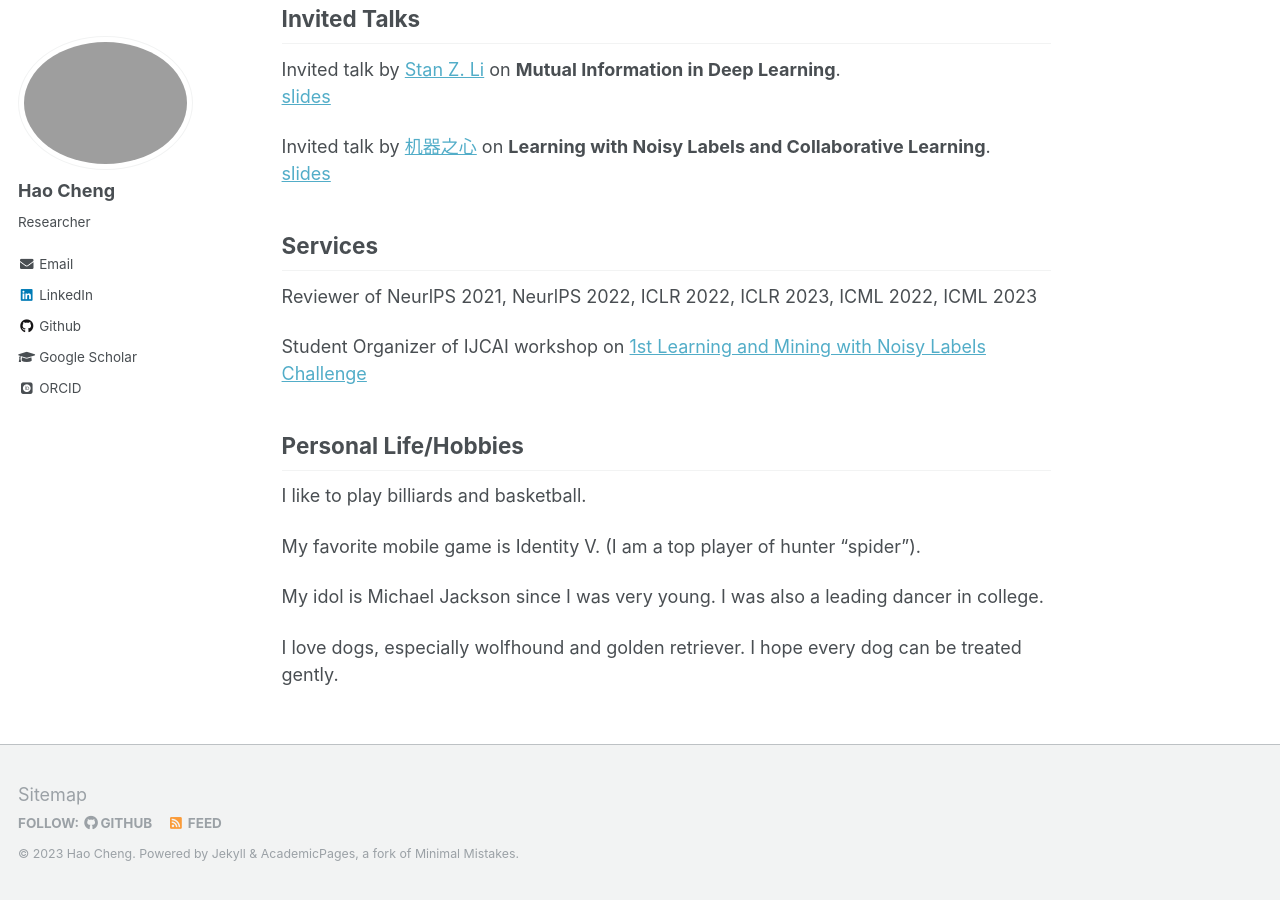
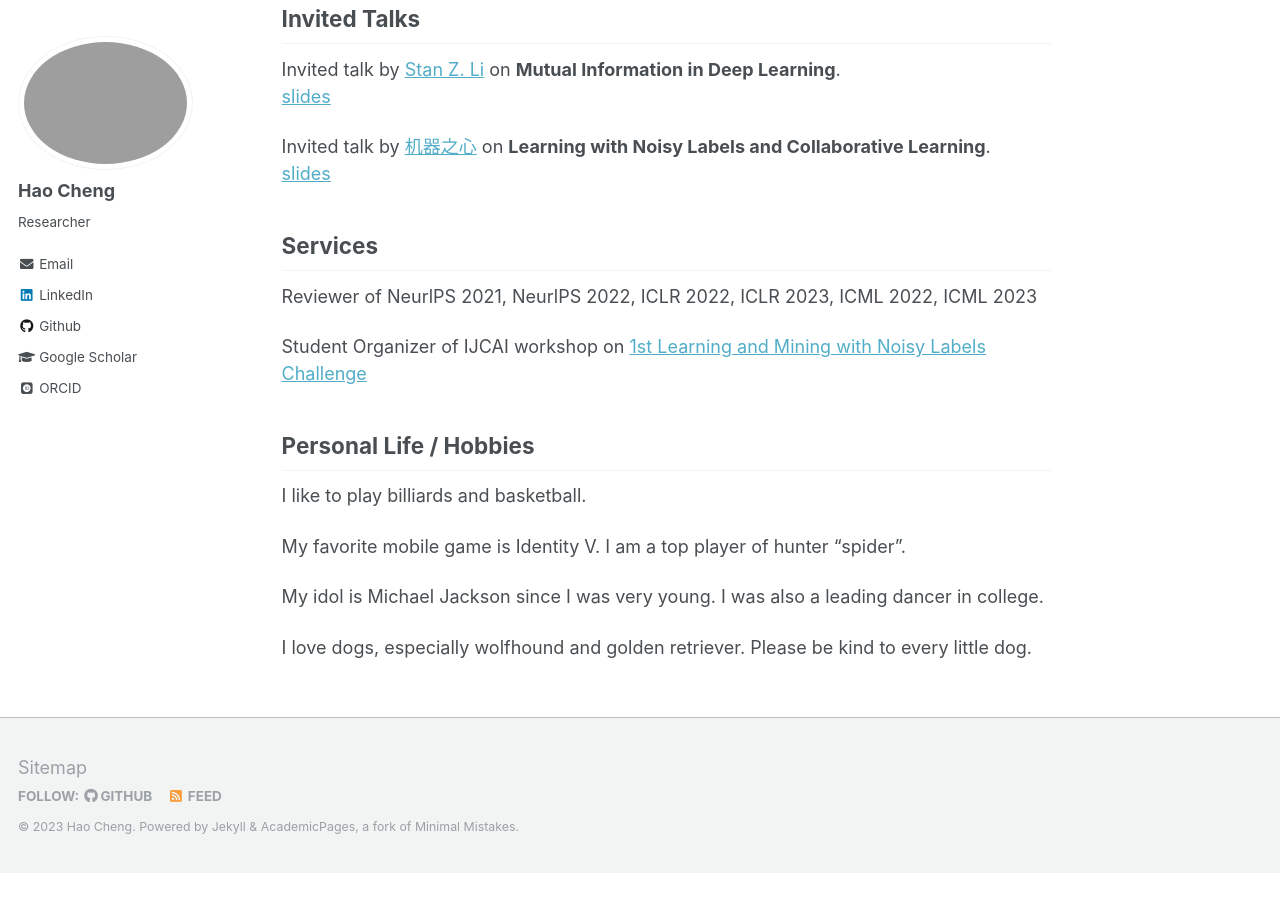
Before and after one commit to haochenglouis/haochenglouis.github.io, a Jekyll site: the page built from _pages/about.md, in a window 1280 px wide and 900 px high, scrolled down 1348 px. Built offline with Jekyll 4.4.1, drawn with Linux system fonts in a browser that asks for light colours; some web fonts are replaced; after the commit the page ends 2221 px from its top, so only the background shows below that.

Commit message:
Update about.md

```diff
--- a/_pages/about.md
+++ b/_pages/about.md
@@ -70,12 +70,12 @@ Reviewer of NeurlPS 2021, NeurlPS 2022, ICLR 2022, ICLR 2023, ICML 2022, ICML 20
 Student Organizer of IJCAI workshop on [1st Learning and Mining with Noisy Labels Challenge](http://ucsc-real.soe.ucsc.edu:1995/Competition.html)
 
 
-## Personal Life/Hobbies
+## Personal Life / Hobbies
 
 I like to play billiards and basketball.
 
-My favorite mobile game is Identity V. (I am a top player of hunter "spider").
+My favorite mobile game is Identity V. I am a top player of hunter "spider".
 
 My idol is Michael Jackson since I was very young. I was also a leading dancer in college.
 
-I love dogs, especially wolfhound and golden retriever. I hope every dog can be treated gently.
+I love dogs, especially wolfhound and golden retriever. Please be kind to every little dog.
```
